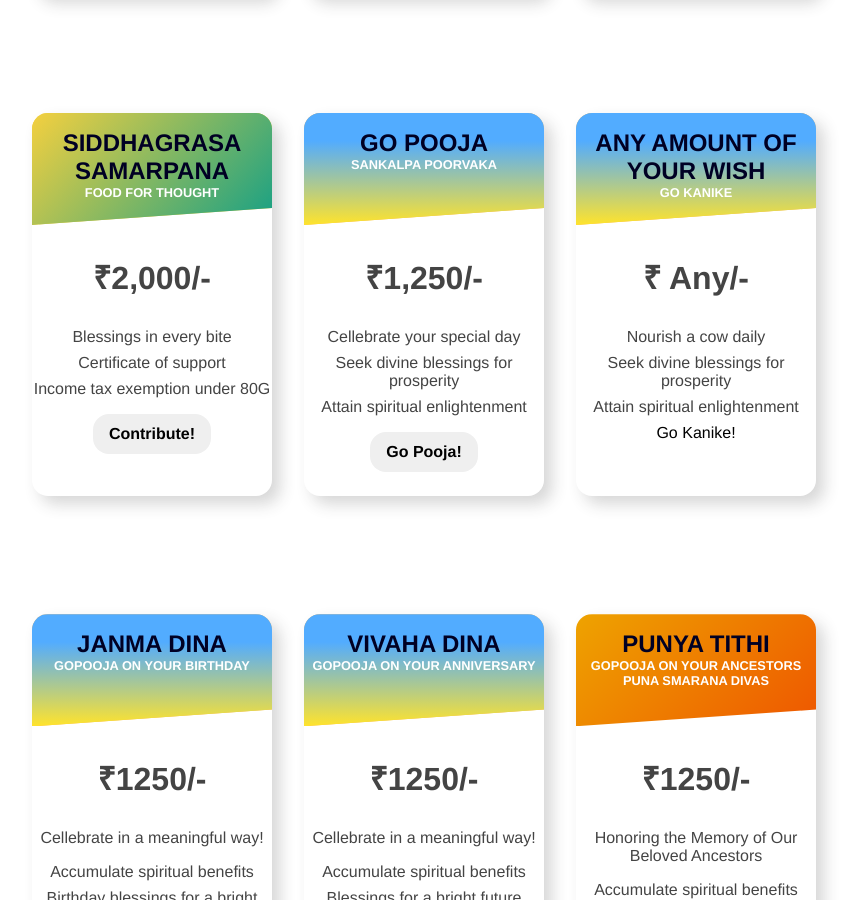
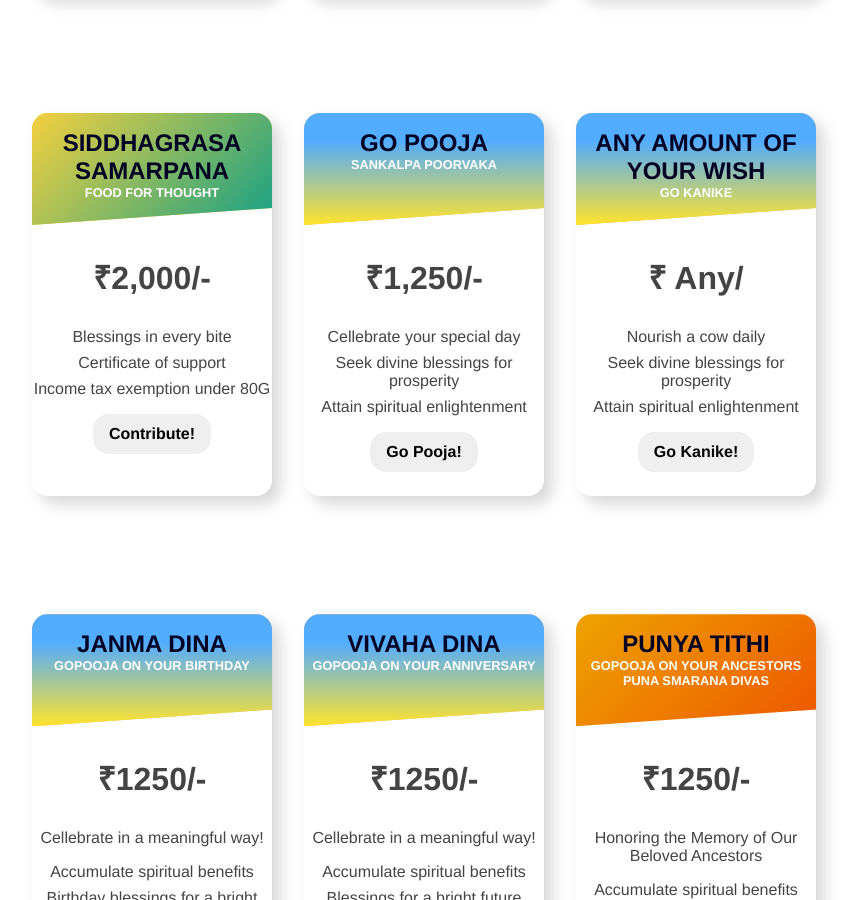
Before and after one commit to sujayadkesar/govardhana, a Jekyll site: the page built from goseva.html, in a window 1280 px wide and 900 px high, scrolled down 1165 px. Shown: the whole window, without its empty margins (216-1075 px from the left). Built offline with Jekyll 4.4.1, drawn with Linux system fonts in a browser that asks for light colours.

Commit message:
Go kanike

```diff
--- a/goseva.html
+++ b/goseva.html
@@ -242,7 +242,7 @@ description:
     </div>
     <div class="card-body">
       <p>
-      <h2>₹ Any/-</h2>
+      <h2>₹ Any/ </h2>
       </p>
       <div class="card-element-hidden-standard">
         <ul class="card-element-container">
@@ -251,35 +251,13 @@ description:
           <li class="card-element">Attain spiritual enlightenment</li>
           <li class="card-element"></li>
         </ul>
-        <a href="{{ site.baseurl }}/blog/gokanike>
+        <a href="{{ site.baseurl }}/blog/gokanike">
           <button class="btn">Go Kanike!</button>
         </a>
       </div>
     </div>
   </div>
-  <!-- <div class="card-standard">
-    <div class="card-header header-standard">
-      <h11>Any amount of your wish</h11>
-      <br>
-      <h12>Go Kanike</h12>
-    </div>
-    <div class="card-body">
-      <p>
-      <h2>₹ Any/-</h2>
-      </p>
-      <div class="card-element-hidden-standard">
-        <ul class="card-element-container">
-          <li class="card-element">Nourish a Cow Daily</li>
-          <li class="card-element">Accumulate spiritual benefits</li>
-          <li class="card-element">Support Daily Seva</li>
-          <li class="card-element"></li>
-        </ul>
-        <a href="{{ site.baseurl }}/blog/gokanike>
-          <button class="btn">Go Kanike!</button>
-        </a>
-      </div>
-    </div>
-  </div> -->
+
 
 </div>
 
```
